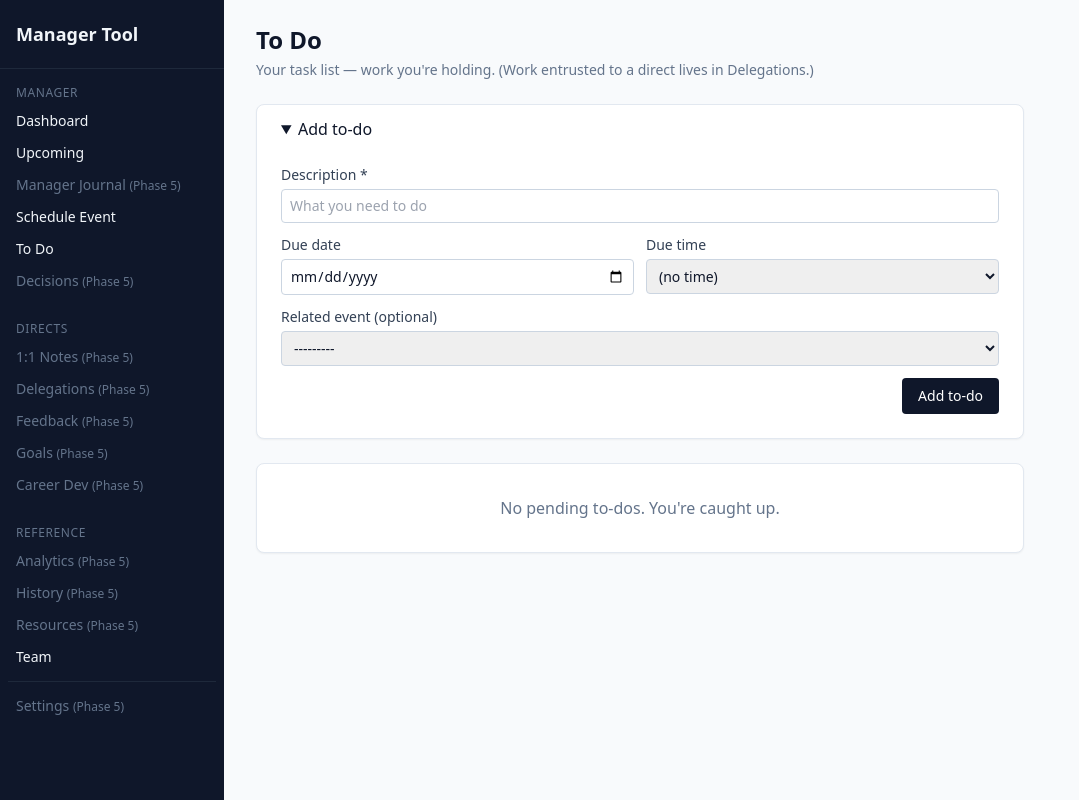
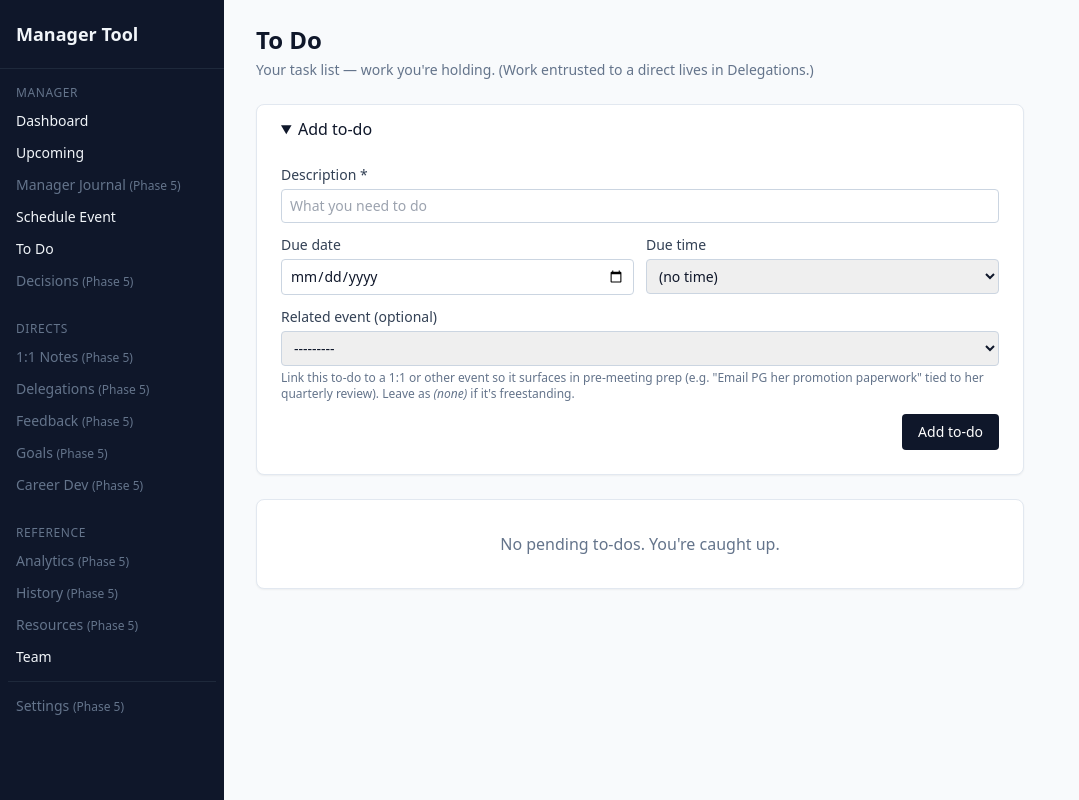
Before and after one commit to toddaerickson/manager-tool, a Django app: template manager-tool-django/templates/todos.html in a window 1280 px wide. Shown: the whole page, without its empty margins (0-1079 px from the left). Run offline with Django 5.2, Linux system fonts and the light colour scheme; the template is opened without the code that fills it: values that come from a table or form of the project are taken from there, others are empty; some libraries are stand-ins or nearby versions.

Commit message:
fix: Event.__str__ + help text for "Related event" field on To Do form
Two fixes for the user-reported confusion on the To Do form's
"Related event (optional)" dropdown:

1. Event had no __str__ — same bug class as TeamMember from Phase 5.2a.
   ModelChoiceField was rendering options as "Event object (1)" instead
   of something useful. Added __str__ returning "Title (YYYY-MM-DD)"
   (e.g., "Quarterly Review: PG (2026-05-29)").

2. Added help text under the field explaining the relationship: linking
   a to-do to an event surfaces it in pre-meeting prep / event context.
   Without this, "Related event (optional)" was a footer field whose
   purpose wasn't obvious.

If "Related event" never gets used in practice, follow-up can remove
it entirely (the column stays for back-compat). For now the help text
makes the choice explicit.

Co-Authored-By: Claude Opus 4.7 (1M context) <noreply@anthropic.com>

```diff
--- a/manager-tool-django/core/models.py
+++ b/manager-tool-django/core/models.py
@@ -216,6 +216,14 @@ class Event(models.Model):
     recurrence_warned_at = models.TextField(blank=True, null=True)
 
     objects = TenantManager()
+
+    def __str__(self):
+        # Used by ModelChoiceField in dropdowns (e.g., the To Do form's
+        # "Related event" picker). Without this, options render as
+        # "Event object (1)".
+        date = self.scheduled_date or "?"
+        title = self.title or "(untitled)"
+        return f"{title} ({date})"
 
     class Meta:
         db_table = "events"
--- a/manager-tool-django/templates/_partials/todo_form.html
+++ b/manager-tool-django/templates/_partials/todo_form.html
@@ -32,6 +32,11 @@ due_time dropdown added next to due_date.
   <div>
     <label class="block text-sm font-medium text-slate-700">Related event (optional)</label>
     {{ form.event }}
+    <p class="text-xs text-slate-500 mt-1">
+      Link this to-do to a 1:1 or other event so it surfaces in pre-meeting prep
+      (e.g. "Email PG her promotion paperwork" tied to her quarterly review).
+      Leave as <em>(none)</em> if it's freestanding.
+    </p>
   </div>
 
   <div class="flex justify-end">
```
